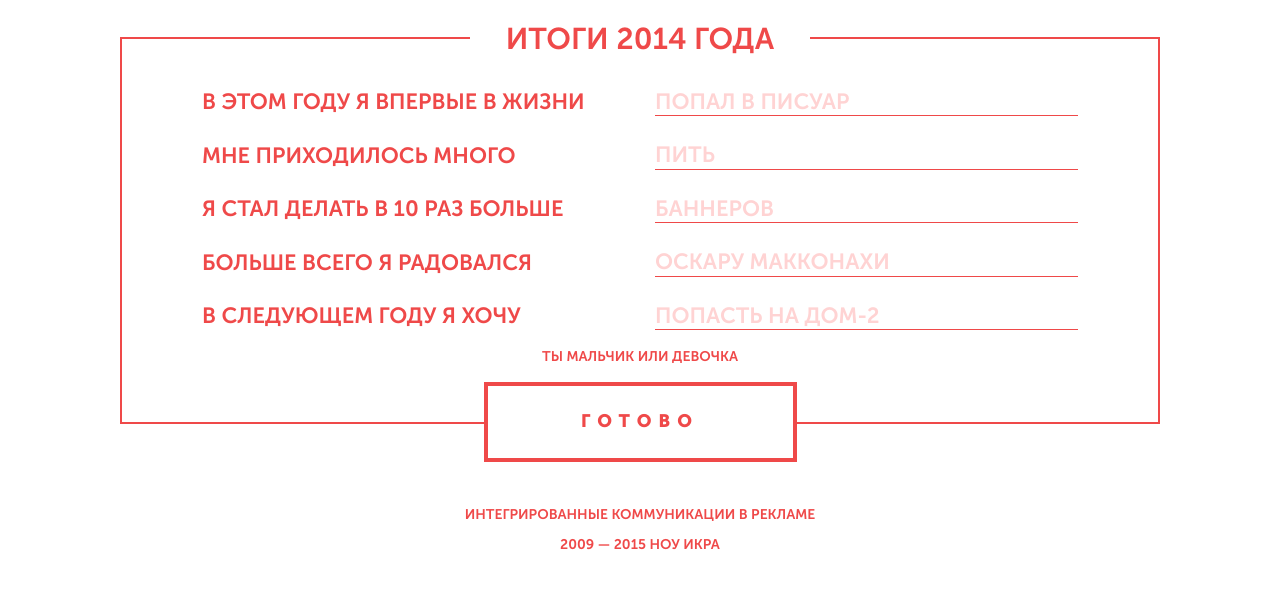
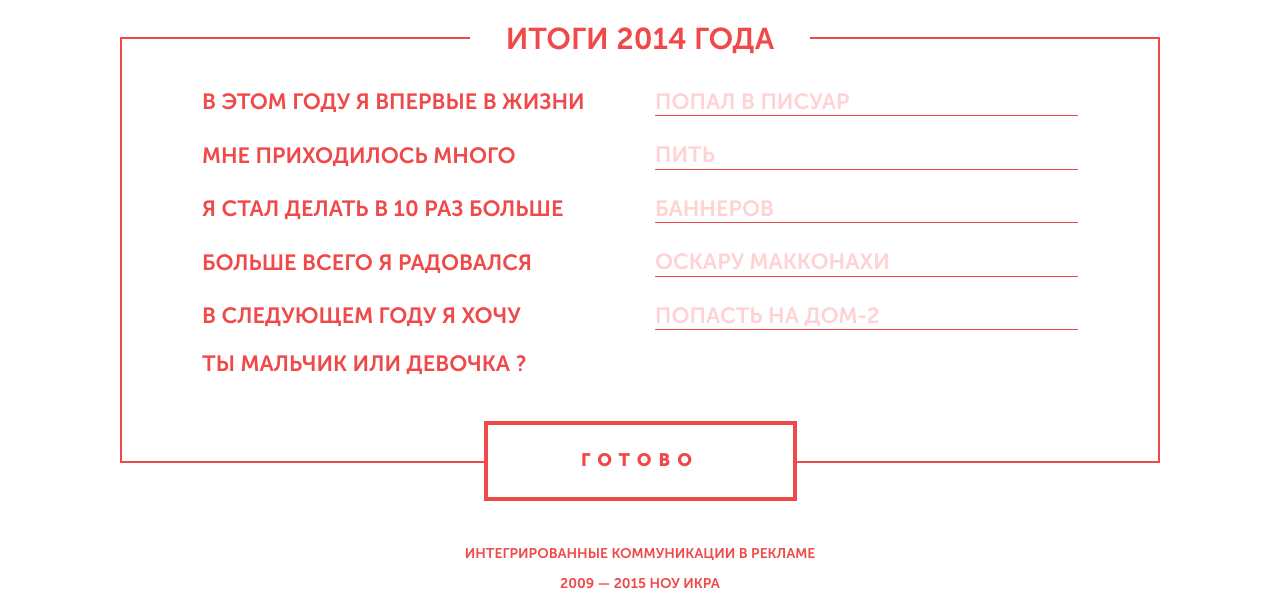
Before and after one commit to 8stein/ikra_promo, a PHP site: page / in a window 1280 px wide. Shown: the part 444-1048 px from the top of the page. Before the commit the page ends 994 px from the top, so only its background shows below. Run offline with PHP 8.4, Linux system fonts and the light colour scheme; some libraries are stand-ins or nearby versions.

Commit message:
Error edit

```diff
--- a/css/ikra.css
+++ b/css/ikra.css
@@ -122,4 +122,19 @@ body {
 	display: inline-block;
 	vertical-align: middle;
 }
+.radio-left {
+	font-size: 22px;
+	text-align:left;
+	margin-left: 0px !important;
+}
+
 #error { display: none;}
+.badcat {
+	font-size: 18px;
+	margin: 20px 0;
+	clear:both;
+	text-align: center;
+	color:#000000;
+	text-transform: none;
+}
+.badcat img {margin: 5px;}
--- a/index.html
+++ b/index.html
@@ -70,9 +70,8 @@
       <input type="text" class="form-control" id="next" name="next" placeholder="Попасть на Дом-2">
   </div>
 </div>
-  <div class="form-group radio-inline-wrapper">
+  <div class="form-group radio-inline-wrapper radio-left">
     <span>Ты</span>
-
   <label class="radio-inline">
     <input type="radio" name="inlineRadioOptions" id="inlineRadio1" value="option1">
     <span>Мальчик</span>
@@ -83,8 +82,10 @@
     <input type="radio" name="inlineRadioOptions" id="inlineRadio2" value="option2">
     <span>Девочка</span>
   </label>
+  <span>?</span>
   </div>
-<div class="intro" id="error">Мы знаем, что ты пытался пройти, не заполнив все поля. Мы всё о тебе знаем. <br><img src="images/cat.png"></div>
+  <hr/>
+<div class="badcat" id="error">Мы знаем, что ты пытался пройти, не заполнив все поля. Мы всё о тебе знаем. <br><img src="images/cat.png"></div>
   <div>
     <div>
       <button type="submit" class="btn btn-default">Готово</button>
```
Also changed, not shown: favicon.ico (deleted).
